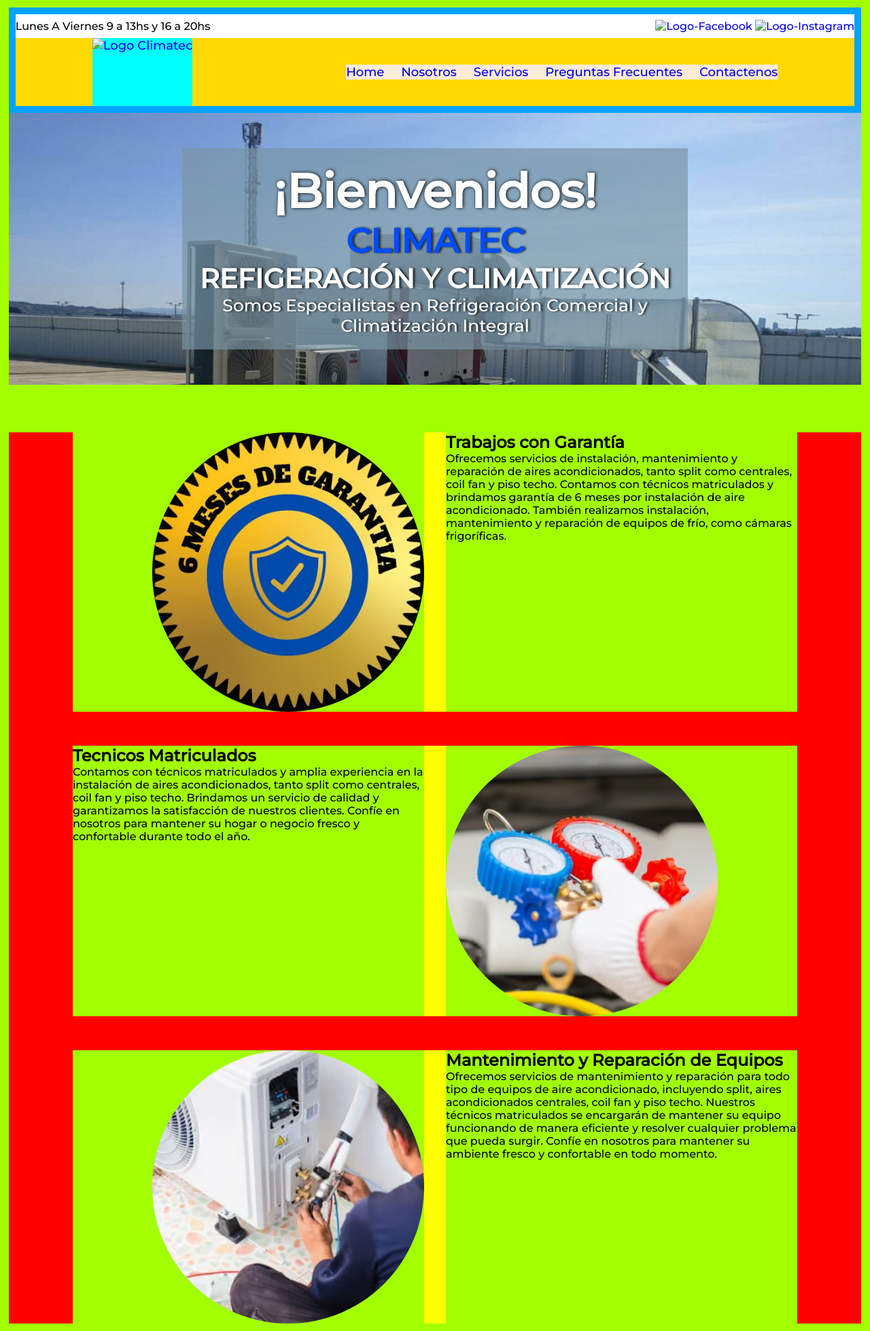
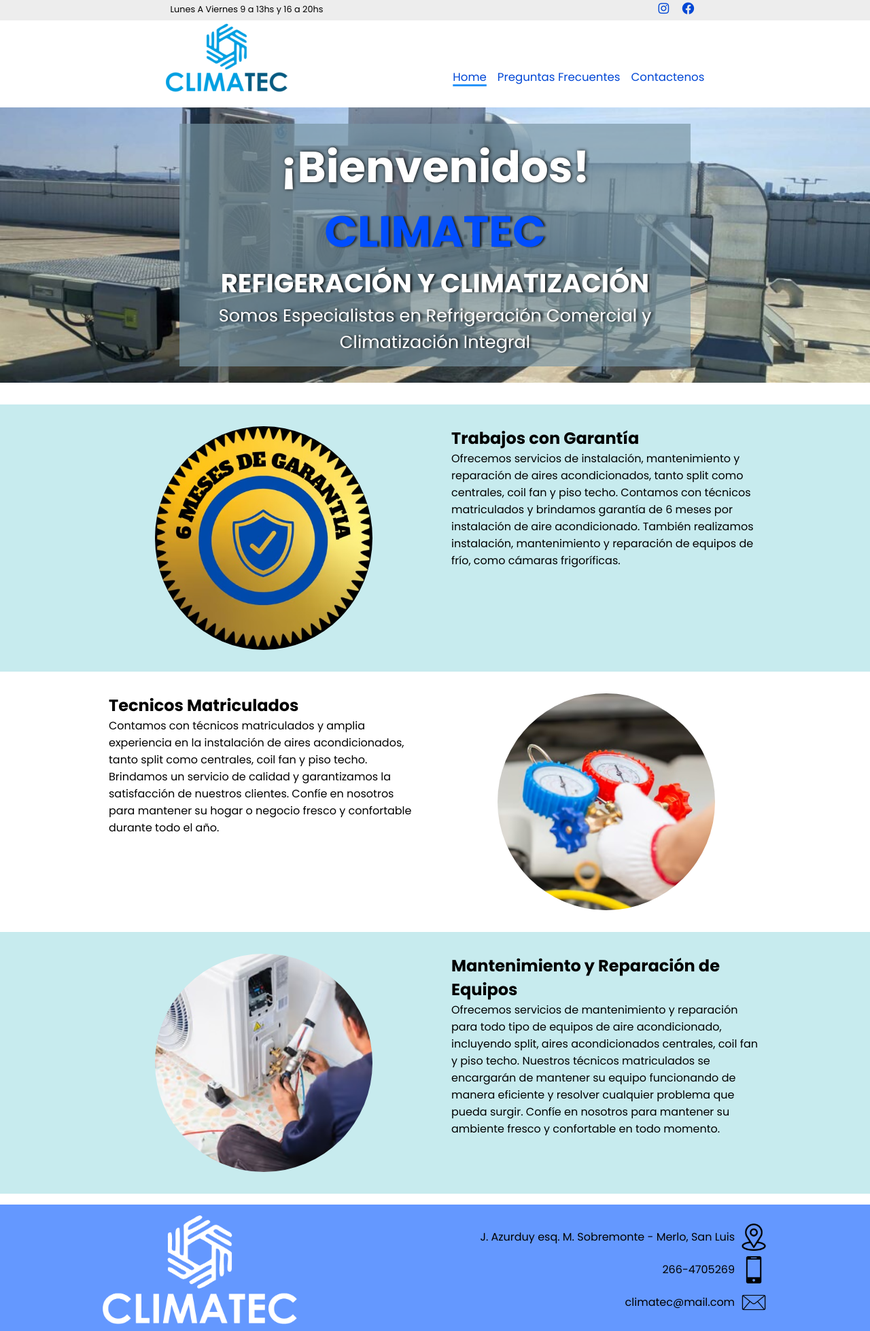
Before and after one commit to MaloviniV/MaloviniV.github.io, a plain HTML site: page index.html in a window 1280 px wide. Shown: the part 2-1960 px from the top of the page at 68% size. Drawn offline with Linux system fonts and the light colour scheme; files whose address does not match are found by name.

Commit message:
ventana preguntas y contacto
Se realizo el formulario y el resto de los vinculos

```diff
--- /dev/null
+++ b/contactenos.html
@@ -0,0 +1,132 @@
+<!DOCTYPE html>
+<html lang="es">
+<head>
+  <meta charset="UTF-8">
+  <title>Contactenos</title>
+  <link rel="stylesheet" href="https://cdnjs.cloudflare.com/ajax/libs/font-awesome/5.15.4/css/all.min.css"/>    <!--iconos redes-->
+
+  <link rel="stylesheet" href="styles.css">
+  <!--Carga Letra Montserrat-->
+  <link rel="preconnect" href="https://fonts.googleapis.com">
+  <link rel="preconnect" href="https://fonts.gstatic.com" crossorigin>
+  <link href="https://fonts.googleapis.com/css2?family=Poppins:ital,wght@0,100;0,200;0,300;0,400;0,500;0,600;0,700;0,800;0,900;1,100;1,200;1,300;1,400;1,500;1,600;1,700;1,800;1,900&display=swap" rel="stylesheet">
+</head>
+<body>
+  <nav class="navbar">
+    <div class="navbar-head">
+      <div class="navbar-head-horarios">
+        <p>Lunes A Viernes 9 a 13hs y 16 a 20hs</p>
+      </div>
+      <div class="navbar-head-social">
+        <a href="#"><i class="fab fa-instagram"></i></a>
+        <a href="#"><i class="fab fa-facebook"></i></a>
+      </div>
+    </div>
+
+    <div class="navbar-body">
+      <div class="navbar-body-logo">
+        <a href="Index.html"><img src="recursos/logo_climatec.png" alt="Logo Climatec"></a>
+      </div>
+      <div class="navbar-body-links">
+        <ul>
+          <li>
+            <a href="index.html">Home</a>
+          </li>
+          <!--
+            <li>
+              <a href="#">Nosotros</a>
+            </li>
+            <li>
+              <a href="#">Servicios</a>
+            </li>
+            -->
+          <li>
+            <a href="preguntas.html">Preguntas Frecuentes</a>
+          </li>
+          <li>
+            <a style="text-decoration: underline; text-decoration-thickness: 0.2em;text-decoration-color: #2794f9;text-underline-position: under;" id="contactenos" href="contactenos.html">Contactenos</a>
+          </li>
+        </ul>
+      </div>
+    </div>
+  </nav>
+<!-- ------------------------------------------------ -->
+  <main class="main">
+    <section class="invitacion">
+      <h1>¡Contáctanos para obtener el mejor servicio!</h1>
+      <h4>Envíanos un mensaje comentándonos sobre tu proyecto o necesidad. Te responderemos a la brevedad.</h4>
+    </section>
+
+    <section class="formulario">
+      <h2>CONTACTO</h2>
+      <form class="form">
+        <div class="informacion">
+          <div class="datos">
+            <div>
+              <label for="nombre">Apellido y Nombre:</label>
+              <input id="nombre" name="nombre" autocomplete="false" type="text">
+            </div>
+
+            <div>
+              <label for="mail">Mail:</label>
+              <input id="mail" name="mail" type="email">
+            </div>
+
+            <div>
+              <label for="telefono">Telefono:</label>
+              <input id="telefono" name="telefono" type="tel">
+            </div>
+          </div>
+          <hr class="hr">
+          <div class="detalle">
+            <div class="servicio">
+              <label for="servicio">Servicio:</label>
+              <select  name="servicio" id="servicio">
+                <option value="refrigeracion_residencial"> Refrigeración Recidencial </option>
+                <option value="climatizacion_residencial">  Climatización Recidencial</option>
+                <option value="refrigeracion_comercial"> Refrigeración Comercial </option>
+                <option value="climatizacion_comercial"> Climatización Comercial </option>
+              </select>
+            </div>
+
+            <textarea name="mensaje" id="mensaje" placeholder="Describa el proyecto o necesidad."></textarea>
+          </div>
+        </div>
+        <button type="submit">Enviar</button>
+      </form>
+    </section>
+  </main>
+<!-- ------------------------------------------------ -->
+  <footer class="foot">
+    <section class="foot-contacto">
+      <div class="foot-contacto-logo">
+        <img src="recursos/LOGO BLANCO-Photoroom.png" alt="logo_climatec" width="100">
+      </div>
+
+      <div class="foot-contacto-datos">
+        <div class="foot_contacto_datos_direccion">
+          <a href="#">
+            <div class="icono"><img src="recursos/ubicacion.png" alt="icon_ubicion" width="50"></div>
+            <div class="foot_contacto_datos_direccion_datos"><p>J. Azurduy esq. M. Sobremonte - Merlo, San Luis</p></div>
+          </a>
+        </div>
+
+        <div class="foot_contacto_datos_telefono">
+          <a href="https://wa.me/5492664705269">
+            <div class="icono"><img src="recursos/telefono-movil.png" alt="icon_correo" width="50"></div>
+            <div class="foot_contacto_datos_tel_datos"><p>266-4705269</p></div>
+          </a>
+        </div>
+
+        <div class="foot_contacto_datos_mail">
+          <a href="mailto:climatec@mail.com" target="_blank">
+            <div class="icono"><img src="recursos/correo.png" alt="icon_correo" width="50"></div>
+            <div class="foot_contacto_datos_direccion_datos"><p>climatec@mail.com</p></div>
+          </a>
+        </div>
+      </div>
+    </section>
+    <small>© 2024 Climatec Refrigeracion. Todos los derechos reservados.</small>
+  </footer>
+</body>
+</html>
--- a/index.html
+++ b/index.html
@@ -3,52 +3,52 @@
   <head>
     <meta charset="UTF-8">
     <title>CLIMATEC Refrigeración-Climatización</title>
-    <link rel="stylesheet" href="style_index.css">
-    <!--Carga Letra Montserrat-->
+    <link rel="stylesheet" href="styles.css">
+    <link rel="stylesheet" href="https://cdnjs.cloudflare.com/ajax/libs/font-awesome/5.15.4/css/all.min.css"/>    <!--iconos redes-->
+    <!--Carga Letra Poppins-->
     <link rel="preconnect" href="https://fonts.googleapis.com">
     <link rel="preconnect" href="https://fonts.gstatic.com" crossorigin>
-    <link href="https://fonts.googleapis.com/css2?family=Montserrat:ital,wght@0,500;1,500&display=swap" rel="stylesheet">
+    <link href="https://fonts.googleapis.com/css2?family=Poppins:ital,wght@0,100;0,200;0,300;0,400;0,500;0,600;0,700;0,800;0,900;1,100;1,200;1,300;1,400;1,500;1,600;1,700;1,800;1,900&display=swap" rel="stylesheet">
   </head>
   <body>
-    <div class="contenedor-general">
-      <div class="header">
-        <div class="header_info">
-          <div class="header_info_horarios">
+    <nav class="navbar">
+      <div class="navbar-head">
+        <div class="navbar-head-horarios">
           <p>Lunes A Viernes 9 a 13hs y 16 a 20hs</p>
         </div>
-          <div class="header_info_redes">
-            <a href="#"><img src="" alt="Logo-Facebook"></a>
-            <a href="#"><img src="" alt="Logo-Instagram"></a>
+        <div class="navbar-head-social">
+          <a href="#"><i class="fab fa-instagram"></i></a>
+          <a href="#"><i class="fab fa-facebook"></i></a>
         </div>
       </div>
 
-        <div class="header_nav">
-          <div class="header_logo">
-            <a href="Index.html"><img src="recursos/logo climatec_PNG.png" alt="Logo Climatec"></a>
+      <div class="navbar-body">
+        <div class="navbar-body-logo">
+          <a href="Index.html"><img src="recursos/logo_climatec.png" alt="Logo Climatec"></a>
         </div>
-          <div class="header_nav_link">
-            <nav >
+        <div class="navbar-body-links">
           <ul>
             <li>
-                  <a href="#">Home</a>
+              <a style="text-decoration: underline; text-decoration-thickness: 0.2em;text-decoration-color: #2794f9;text-underline-position: under;" id="contactenos" href="#">Home</a>
             </li>
+            <!--
               <li>
                 <a href="#">Nosotros</a>
               </li>
               <li>
                 <a href="#">Servicios</a>
               </li>
+              -->
             <li>
-                  <a href="#">Preguntas Frecuentes</a>
+              <a href="preguntas.html">Preguntas Frecuentes</a>
             </li>
             <li>
-                  <a href="#">Contactenos</a>
+              <a href="contactenos.html">Contactenos</a>
             </li>
           </ul>
-            </nav>
         </div>
       </div>
-      </div>
+    </nav>
 
     <div class="main">
       <div class="main_section_bienvenida">
@@ -94,34 +94,35 @@
     </div>
 
     <footer class="foot">
-        <section class="foot_contacto">
-          <div class="foot_contacto_logo">
-            <img src="recursos/logo_climatec.png" alt="logo_climatec" width="100">
+      <section class="foot-contacto">
+        <div class="foot-contacto-logo">
+          <img src="recursos/LOGO BLANCO-Photoroom.png" alt="logo_climatec" width="100">
         </div>
 
-          <div class="foot_contacto_datos">
+        <div class="foot-contacto-datos">
           <div class="foot_contacto_datos_direccion">
             <a href="#">
-                <div class="foot_contacto_datos_direccion_icono"><img src="recursos/ubicacion.png" alt="icon_ubicion" width="50"></div>
+              <div class="icono"><img src="recursos/ubicacion.png" alt="icon_ubicion" width="50"></div>
               <div class="foot_contacto_datos_direccion_datos"><p>J. Azurduy esq. M. Sobremonte - Merlo, San Luis</p></div>
             </a>
           </div>
+
           <div class="foot_contacto_datos_telefono">
-              <a href="#">
-                <div class="foot_contacto_datos_telefono_icono"><img src="recursos/telefono-movil.png" alt="icon_telefono" width="50"></div>
-                <div class="foot_contacto_datos_telefono_tel">266 4705269</div>
+            <a href="https://wa.me/5492664705269">
+              <div class="icono"><img src="recursos/telefono-movil.png" alt="icon_correo" width="50"></div>
+              <div class="foot_contacto_datos_tel_datos"><p>266-4705269</p></div>
             </a>
           </div>
+
           <div class="foot_contacto_datos_mail">
-              <a href="mailto:climatec_refrigeracion@mail.com" target="_blank">
-                <div class="foot_contacto_datos_mail_icono"><img src="recursos/correo.png" alt="icon_correo" width="50"></div>
-                <div class="foot_contacto_datos_mail_direccion">climatec_refrigeracion@mail.com</div>
+            <a href="mailto:climatec@mail.com" target="_blank">
+              <div class="icono"><img src="recursos/correo.png" alt="icon_correo" width="50"></div>
+              <div class="foot_contacto_datos_direccion_datos"><p>climatec@mail.com</p></div>
             </a>
           </div>
         </div>
       </section>
       <small>© 2024 Climatec Refrigeracion. Todos los derechos reservados.</small>
     </footer>
-    </div>
   </body>
 </html>
--- a/style_index.css
+++ b/style_index.css
@@ -185,42 +185,49 @@
 .foot_contacto {
   background-color: #ff78e9;
   display: flex;
-  flex-direction: column;
+  height: 200px;
   width: 100%;
+  justify-content: space-around;
 
 }
 
 .foot_contacto_logo {
-  background-color: #ffffff;
-  width: 100%;
-  height: auto;
+  background-color: #00288c;
+  width: auto;
+  height: 100%;
 }
 
 .foot_contacto_logo img{
-  width: 35%;
+  height inherit;
 }
 
 .foot_contacto_datos{
   background-color: #00a2ff;
+  justify-content: center;
+  flex-direction: column;
+  display: flex;
+  align-items: end;
+  height: 100%;
 }
+.foot_contacto_datos a{
+  display: flex;
+  align-items: center;
+  background-color: aqua;
+  height: 60px;
+  width: max-content;
+  }
 
-.foot_contacto_datos  a{
-  display: flex;
-  background-color: aqua;
-  margin: 15px;
-  height: 40px;
-}
-
+  /*
 .foot_contacto_datos  div{
   display: flex;
   align-items: center;
 }
 
-.foot_contacto_datos img{
+.foot_contacto_datos i{
   height: 100%;
   width: auto;
 }
-
+*/
 small {
   background-color: #ffd900;
   font-family: 'Franklin Gothic Medium', 'Arial Narrow', Arial, sans-serif;
--- /dev/null
+++ b/styles.css
@@ -0,0 +1,360 @@
+*{
+  box-sizing: border-box;   /*Incluye en el tamaño del elemento el margen y el padding*/
+  margin: 0;                /*Saco el margen externo del contenedor*/
+  padding: 0;               /*saco el margen interno del contenedor*/
+}
+
+a {
+  text-decoration: none;    /*Quito la linea de abajo de los vinculos*/
+  color: black;
+}
+
+body {
+  background-color: #ffffff;
+  display: flex;
+  flex-direction: column;
+  font-family: "Poppins", sans-serif;
+}
+
+.navbar{
+  display: flex;
+  flex-direction: column;
+  width: 100%;
+  position: sticky;
+  top: -2rem;
+}
+
+.navbar-head {
+  background-color: #ededed;
+  display: flex;
+  justify-content: space-around;
+  align-items: center;
+  font-size: 0.8em;
+  padding: 0.5rem;
+  height: 2rem;
+}
+
+.navbar-head-social a:hover{
+  color: red;
+}
+
+.navbar-head-social i {
+  font-size: 1.4em;
+  margin: 0 0.5rem;
+}
+
+.navbar-body {
+  background-color: rgb(255, 255, 255);
+  display: flex;
+  height: 7rem;
+  width: 100%;
+  justify-content: space-evenly;
+  align-items: flex-end;
+}
+
+.navbar-body-logo {
+  width: auto;
+
+}
+
+.navbar-body-logo img {
+  height: 100%;
+}
+
+.navbar-body-links {
+  margin-bottom: 1rem;
+}
+.navbar-body-links ul {
+  display: flex;
+  list-style: none;
+  column-gap: 1rem;
+}
+
+.navbar-body-links li{
+  text-align: center;
+  width: max-content;
+  font-size: 1.3vw;
+}
+
+.navbar a {
+  color: #0047d5;
+}
+
+.navbar-body-links li:hover{
+  text-decoration: underline;
+  text-decoration-thickness: 0.2em;   /*Grosor del subrayado*/
+  text-decoration-color: #2794f9;
+  text-underline-position: under;     /*Esecifica la posicion de la decoracion*/
+  font-weight: bold;
+  font-size: 110%;
+}
+
+/* -------------------------------------------------*/
+.main {
+  display: flex;
+  flex-direction: column;
+  flex: 1;
+  align-items: center;
+  margin: 1rem 0;
+}
+
+/*HOME - MAIN - BIENVENIDA*/
+.main_section_bienvenida {
+  display: flex;
+  background-image: url(recursos/imag1.jpg);     /*Pongo la imagen de fondo*/
+  background-repeat: no-repeat;           /*Le digo a la imagen que no se repita*/
+  background-position: center center;        /*Posiciono la imagen arriba-centrada*/
+  background-size: cover;                 /*Escala la imagen al mayor tamaño posible sin estirarla*/
+  width: 100%;
+  justify-content: center;                /*ajusta el espacio residual de todos los elementos en el eje principal*/
+  align-items: center;                    /*ajusta el espacio residual de todos los elementos en el eje opuesto*/
+  padding: 1.5rem;
+  margin-bottom: 2rem;
+}
+
+.section_bienvenida_texto{
+  background-color:rgba(120, 149, 164, 0.674);
+  padding: 1rem;
+  text-align: center;                     /*Centro el texto*/
+  max-width: 47rem;
+}
+
+.section_bienvenida_texto > h2{
+  color: #ffffff;
+  font-size: 5vw;
+  text-shadow: 1px 0px 5px black;
+}
+
+.section_bienvenida_texto > h1{
+  color: hsl(0, 0%, 100%);
+  font-size: 3vw;
+  text-shadow: 3px 0px 3px rgba(0, 0, 0, 0.69);
+}
+
+.section_bienvenida_texto > p{
+  color: #ffffff;
+  font-size: 2vw;
+  text-shadow: 3px 0px 3px rgba(0, 0, 0, 0.69);
+}
+
+.climatec {
+  color: hsl(222, 100%, 50%);
+  font-size: 5vw;
+  text-shadow: 3px 0px 3px rgba(0, 0, 0, 0.69);
+}
+
+/*CUERPO HOME*/
+.main_section {
+  display: flex;
+  flex-direction: column;
+}
+
+.main_section div{
+  width: 50%;
+}
+
+.main_section > section {
+  background-color: #c7ebee;
+  display: flex;
+  padding: 2rem 10rem;
+  width: 100%;
+  column-gap: 3rem;
+}
+
+.main_section_image{
+  display: flex;
+  justify-content: center;
+  align-items: flex-start;
+}
+.main_section img{
+  width: 100%;
+  max-width: 20rem;
+  border-radius: 100%;
+}
+
+/*Manejo el contenedor matricula (lo invierto)*/
+#matriculados{
+  display: flex;
+  flex-direction: row-reverse;
+  background-color:inherit;
+}
+
+/* ----------------------------------------- */
+/*CONTACTENOS - MAIN*/
+/* INVITACION */
+.invitacion {
+  display: flex;
+  flex-direction: column;
+  width: 100%;
+  background-image: linear-gradient(-90deg,#ffffff, #68b5fd);
+  padding: 1.5rem;
+  row-gap: 1rem;
+}
+
+.invitacion > h1 {
+  font-size: 2.2vw;
+  color: #0047d5;
+}
+
+.invitacion > h4 {
+  font-size: 1.5vw;
+  font-weight: 400;
+}
+
+/* FORMULARIO */
+.formulario {
+  background-color: #b2daff;
+  display: flex;
+  flex-direction: column;
+  justify-content: center;
+  align-items: center;
+  width: 80%;
+  height: 30rem;
+  margin: 5rem;
+  padding: 20px;
+  border-radius: 40px;
+}
+
+.formulario h2{
+  font-size: 4vw;
+  margin-bottom: 2rem;
+}
+
+.form {
+  display: flex;
+  flex-direction: column;
+  font-size: 1.5vw;
+  row-gap: 2rem;
+  width: 100%;
+}
+
+.informacion{
+  display: flex;
+  flex-direction: row;
+  column-gap: 2rem;
+}
+
+.informacion > div{
+  display: flex;
+  flex-direction: column;
+  width: 50%;
+}
+
+.datos, .detalles{
+  row-gap: 1rem;
+}
+
+.hr {
+  height: 100%;
+  background-color: rgba(0, 0, 0, 0.242);
+  border-color: rgb(255, 255, 255);
+  width: 3px;
+}
+
+.form input,button,select,textarea{
+  border-radius: 10px;
+  height: 2.2rem;
+  font-size: 2vw;
+  padding: 0 1rem;
+  width: 100%;
+  margin: 0.2rem 0;
+  border: none;
+}
+
+button {
+  background-color: #6498ff;
+  font-size: 3vw;
+  height: 3.5rem;
+  color: #ffffff;
+}
+
+textarea {
+  height: 100%;
+  resize: vertical;
+}
+
+/* ----------------------------------------- */
+/*PREGUNTAS - MAIN*/
+.main-preguntas {
+display: flex;
+flex-direction: column;
+padding: 0 3rem;
+row-gap: 1rem;
+background-color: #c7ebee;
+}
+
+.main-preguntas > h1 {
+  align-self: center;
+  color: #2794f9;
+  font-size: 4vw;
+  margin: 1.5rem;
+}
+
+.main-preguntas p{
+  margin: .5rem 0 2rem 0;
+}
+
+.main-preguntas li{
+  font-weight: bold;
+}
+
+/* -------------------------------------------------
+FOOTER*/
+.foot {
+  background-color: #0047d5;
+  display: flex;
+  flex-direction: column;
+  width: 100%;
+}
+/*contacto*/
+.foot-contacto {
+  background-color: #6498ff;
+  text-decoration-color: black;
+  display: flex;
+  width: 100%;
+  justify-content: space-around;
+  padding:  1rem;
+}
+
+.foot-contacto-logo {
+  display: flex;
+  height: 10rem;
+}
+
+.foot-contacto-logo img{
+  width: auto;
+}
+
+.foot-contacto-datos {
+  display: flex;
+  flex-direction: column;
+  justify-content: center;
+  align-items: end;
+  row-gap: 0.5rem;
+}
+
+.foot-contacto-datos a{
+  display: flex;
+  flex-direction: row-reverse;
+  align-items: center;
+  column-gap: 0.5rem;
+}
+
+.icono {
+  height: 2.5rem;
+}
+
+.icono img{
+  height: inherit;
+  width: auto;
+}
+
+/*small*/
+small{
+  font-size: 1.5vw;
+  font-weight: 600;
+  align-self: center;
+  text-align: center;
+  margin: 0.7rem;
+
+}
```
Also changed, not shown: preguntas.html (added, +106 -0 lines), recursos/LOGO BLANCO-Photoroom.png (added). Lines whose indentation alone changed are shown as unchanged.
